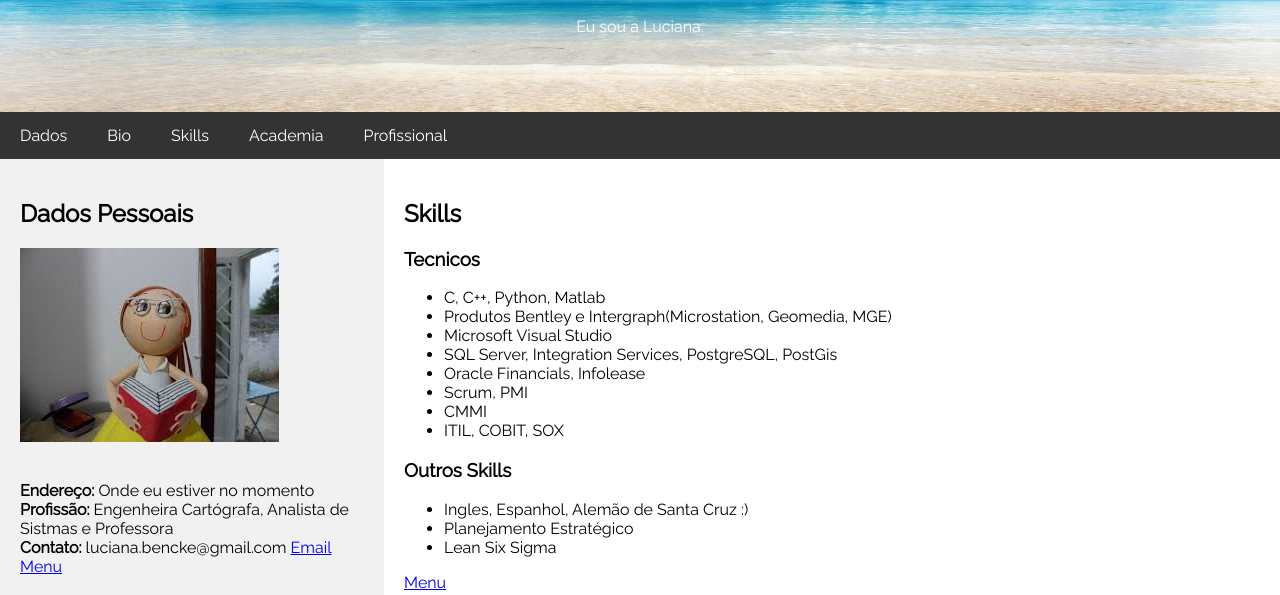
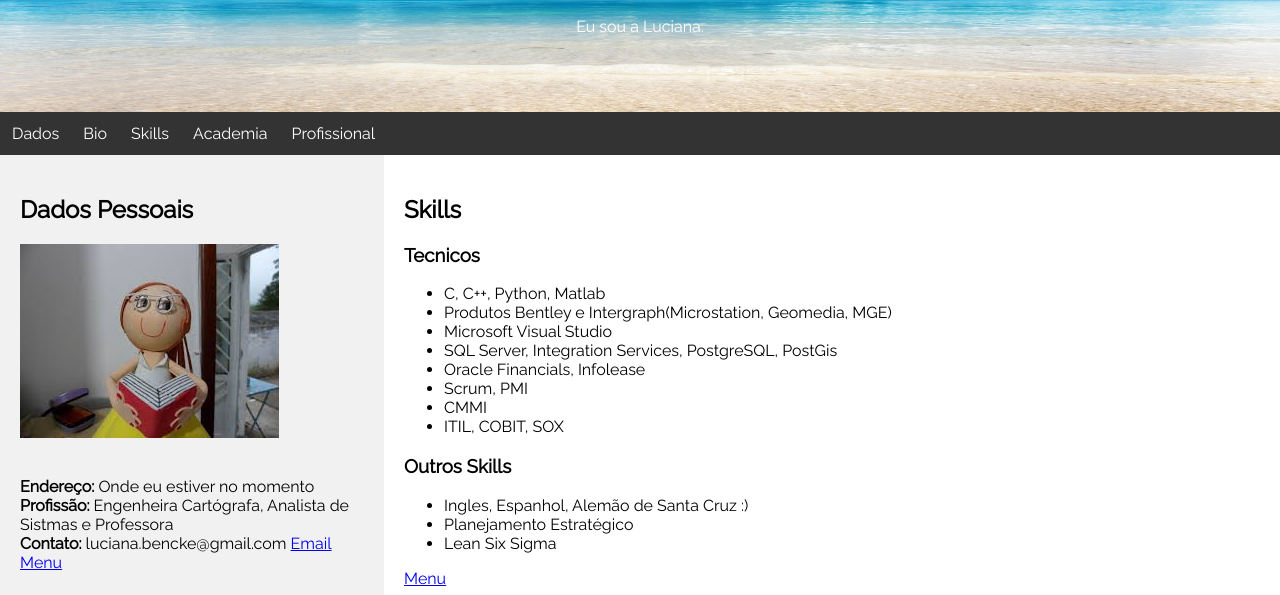
Before and after one commit to lbencke/lbencke, a plain HTML site: page index.html in a window 1280 px wide. Shown: the part 143-738 px from the top of the page. Drawn offline with Linux system fonts and the light colour scheme.

Commit message:
Update tb02.css

```diff
--- a/tb02.css
+++ b/tb02.css
@@ -46,7 +46,7 @@ img {
 
 .navbar a {
     color: white;
-    padding: 14px 20px;
+    padding: 12px 12px;
     text-decoration: none;
     text-align: center;
 }
```
